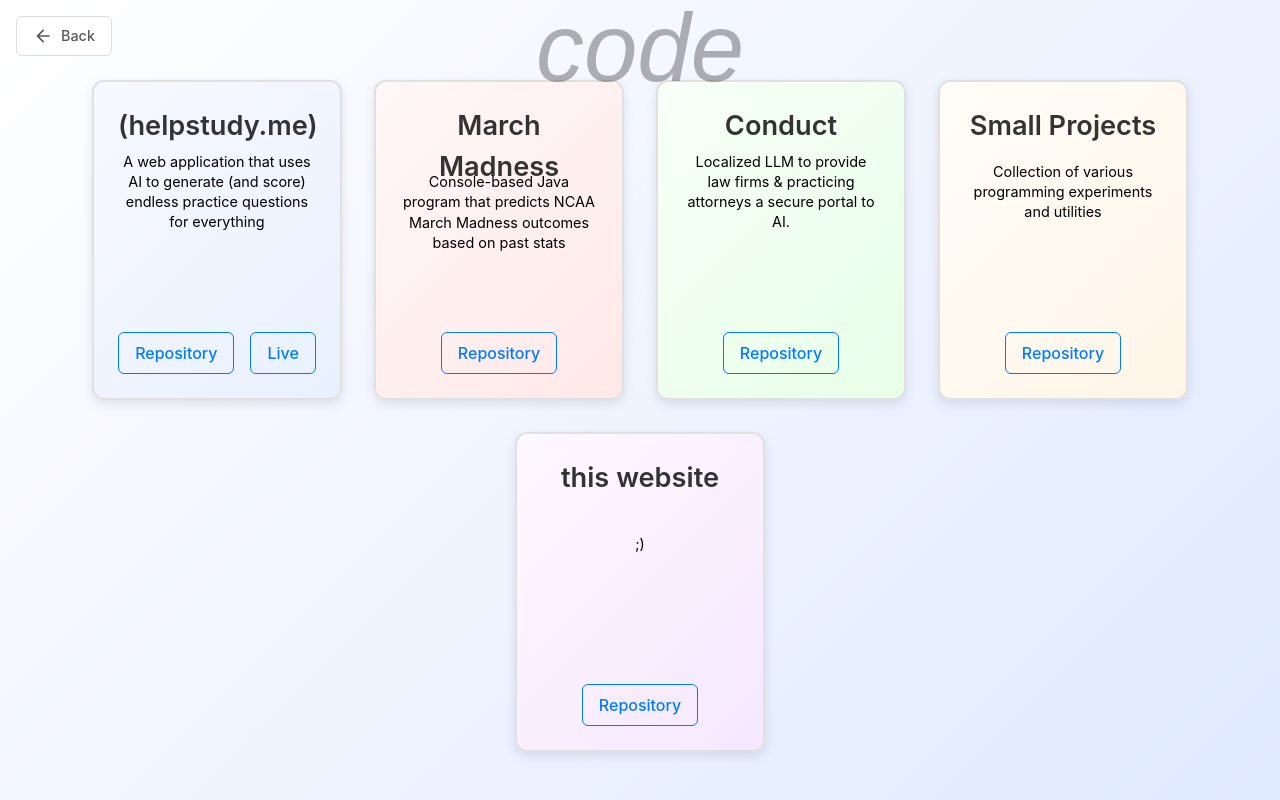
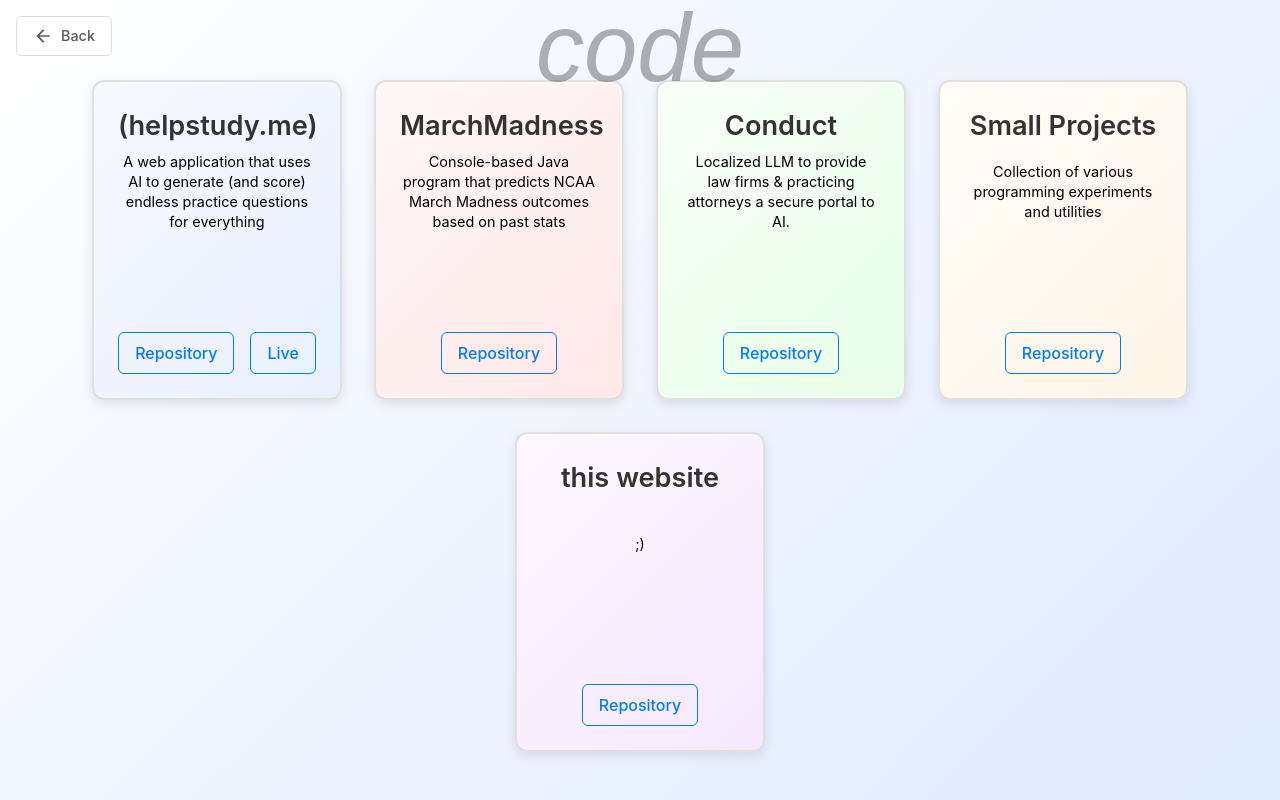
Before and after one commit to liamkernan/liamkernanonline, a React (Create React App) app: page /code in a window 1280 px wide. Built offline with nearby package versions, Linux system fonts and the light colour scheme; a web font is replaced by a local one.

Commit message:
updated title of code project

```diff
--- a/src/pages/CodePage.js
+++ b/src/pages/CodePage.js
@@ -11,7 +11,7 @@ const projects = [
     description: "A web application that uses AI to generate (and score) endless practice questions for everything"
   },
   {
-    title: "March Madness",
+    title: "MarchMadness",
     repo: "https://github.com/liamkernan/MarchMadness",
     description: "Console-based Java program that predicts NCAA March Madness outcomes based on past stats"
   },
```
